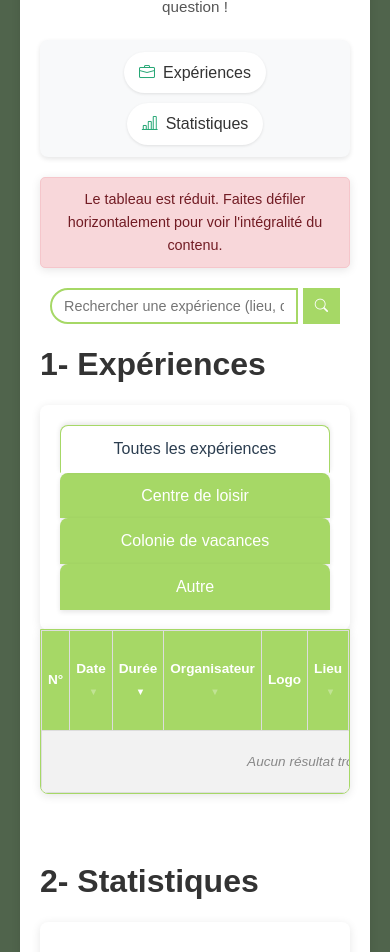
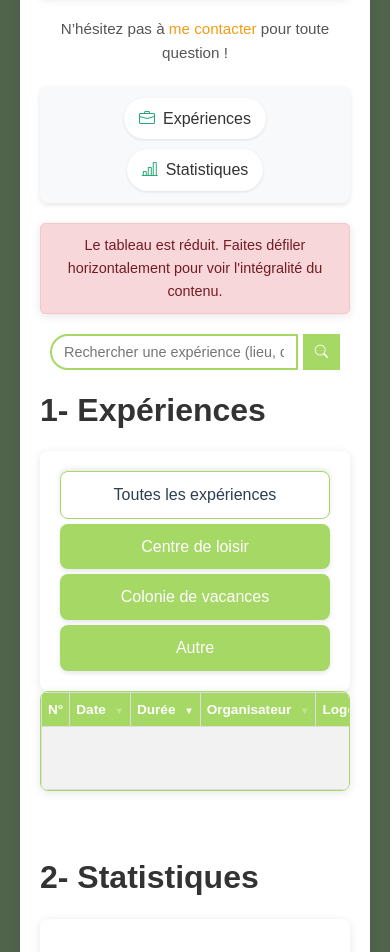
Before and after one commit to srn-romain/recap-bafa, a plain HTML site: page index.html in a window 390 px wide. Shown: the part 1045-1997 px from the top of the page. Drawn offline with nearby package versions, Linux system fonts and the light colour scheme; no server answers.

Commit message:
adaptation ecran tel

```diff
--- a/assets/css/style.css
+++ b/assets/css/style.css
@@ -1160,19 +1160,54 @@ th.sortable:hover .sort-indicator.sort-neutral {
     margin-bottom: 10px;
   }
 
-  .auth-btn-top {
+  /* Cacher l'icône LinkedIn sur mobile */
+  .linkedin-icon-top {
+    display: none !important;
+  }
+
+  /* Bouton de connexion prend toute la largeur sur mobile */
+  .auth-btn-top,
+  .logout-btn {
+    position: static !important;
     width: 100%;
     padding: 12px 20px;
     font-size: 0.95rem;
+    margin-top: 10px;
+    margin-bottom: 10px;
   }
 
   .header-auth-buttons {
     width: 100%;
   }
 
-  .logout-btn {
+  /* Filtres en colonne sur mobile */
+  h1 + .tabs {
+    flex-direction: column;
+    gap: 5px;
+  }
+
+  h1 + .tabs .tab {
     width: 100%;
-    margin-top: 10px;
+    border-radius: 8px;
+    margin: 0;
+  }
+
+  h1 + .tabs .tab.active {
+    border-bottom: 1px solid #a6d866;
+  }
+
+  /* Ajuster le conteneur du tableau sur mobile */
+  h1 + .tabs + .tabs {
+    border-radius: 8px;
+    margin-top: 0;
+    overflow-x: auto; /* Permet le scroll horizontal sur mobile */
+    overflow-y: hidden;
+  }
+
+  /* Assurer que le tableau peut dépasser la largeur sur mobile */
+  h1 + .tabs + .tabs table {
+    min-width: 100%;
+    width: max-content;
   }
 }
 
```
